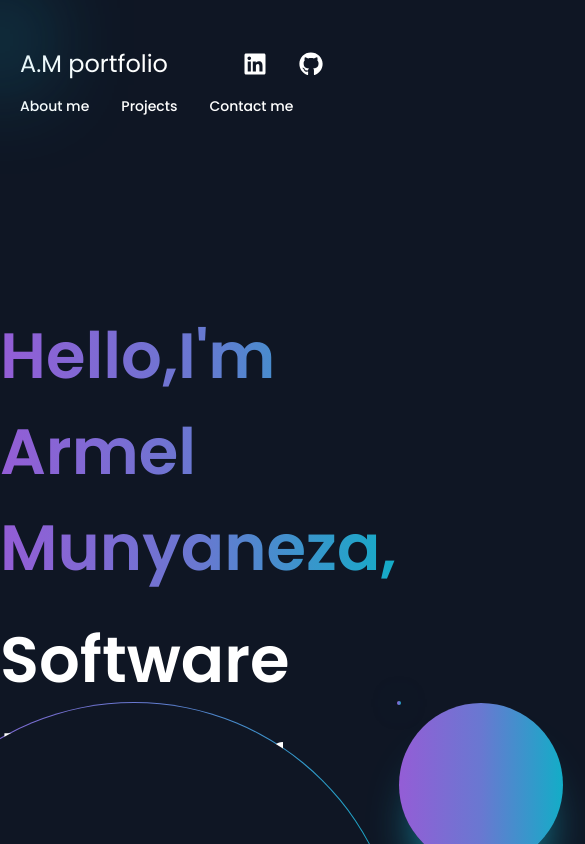
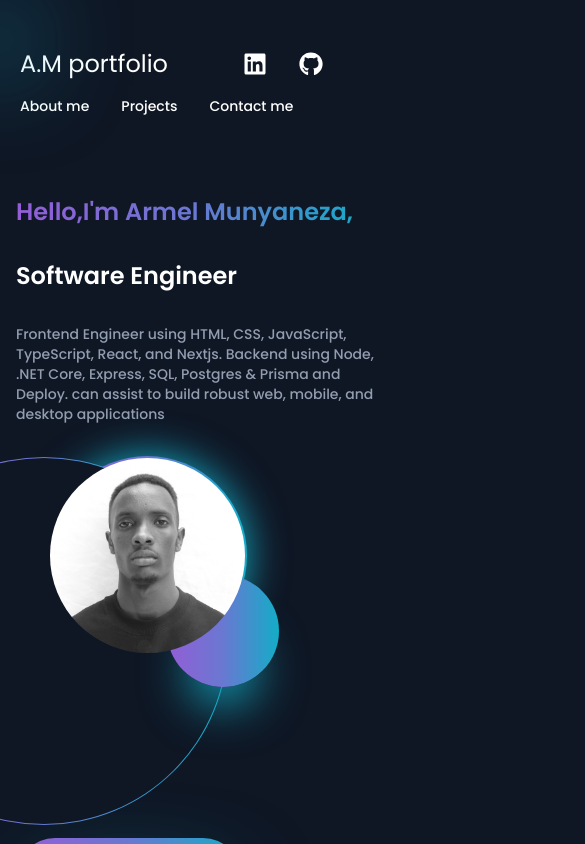
Before and after one commit to munyanezaarmel/portfolio, a Next.js app: page / in a window 390 px wide. Shown: the top 844 px of the page, 585 px wide, since content can reach past the window. Built offline with nearby package versions, Linux system fonts and the light colour scheme.

Commit message:
hero page responsive

```diff
--- a/app/components/About.tsx
+++ b/app/components/About.tsx
@@ -30,9 +30,9 @@ const experiences = [
 
 export default function About() {
   return (
-    <div className="flex justify-center items-center flex-col ml-40 mb-40 ">
+    <div className="flex justify-center md:items-center items-start flex-col ml-40 mb-40 mt-48 ">
       <h3 className="text-4xl text-white font-semibold mb-12">About me</h3>
-      <div className="bg-gray-900 p-6 rounded-lg w-[900px] mb-8 ">
+      <div className="bg-gray-900 p-6 rounded-lg lg:w-[900px] w-[400px]  mb-8 ">
         <p className="gray">
           As a dedicated software engineer, I bring a strong problem-solving
           mindset and technical proficiency to every project. With hands-on
--- a/app/components/Hero.tsx
+++ b/app/components/Hero.tsx
@@ -4,26 +4,24 @@ import Link from "next/link";
 
 export default function Hero() {
   return (
-    <div className="flex items-center justify-around mt-48 mb-64">
+    <div>
+      <div className=" md:flex md:items-center md:justify-around md:mt-48 mt-20  ">
         <div className="">
-        <p className="text text-hero font-semibold max-w-prose mb-4  ">
+          <p className="text md:mx-0 mx-4 md:text-6xl text-2xl  font-semibold max-w-prose mb-8  ">
             Hello,I&apos;m Armel Munyaneza,
           </p>
-        <p className=" text-white mb-4 text-hero font-semibold  ">
+          <p className="md:mx-0 mx-4 text-white mb-8 md:text-6xl text-2xl font-semibold  ">
             Software Engineer
           </p>
-        <p className="max-w-prose gray font-medium text-lg mb-8">
-          Frontend Engineer using HTML, CSS, JavaScript, TypeScript, React, and
-          Nextjs. Backend using Node, .NET Core, Express, SQL, Postgres & Prisma
-          and Deploy. can assist to build robust web, mobile, and desktop
-          applications
+          <p className="md:mx-0 mx-4 max-w-prose gray font-medium lg:text-lg text-sm mb-8 ">
+            Frontend Engineer using HTML, CSS, JavaScript, TypeScript, React,
+            and Nextjs. Backend using Node, .NET Core, Express, SQL, Postgres &
+            Prisma and Deploy. can assist to build robust web, mobile, and
+            desktop applications
           </p>
-        <a download href="/Armel Munyaneza-new-cv.pdf">
-          <button className="download-button">Download cv</button>
-        </a>{" "}
         </div>
 
-      <div className="container-profile ">
+        <div className="container-profile md:mx-0 mx-12">
           <div className="profile-glow-2 "></div>
           <div className="profile-glow"></div>
           <Image
@@ -35,5 +33,15 @@ export default function Hero() {
           />
         </div>
       </div>
+      <div className="md:ml-40 md:mt-0 mt-44 md:mx-0 mx-4">
+      <a download href="/Armel Munyaneza-new-cv.pdf">
+        <button className="download-button w-36 h-12 md:w-60 md:h-20 ">
+          Download cv
+        </button>
+      </a>
+
+      </div>
+
+    </div>
   );
 }
--- a/app/globals.css
+++ b/app/globals.css
@@ -45,8 +45,8 @@
 }
 .profile-glow {
   position: absolute;
-  height: 164px;
-  width: 164px;
+  height: 112px;
+  width: 112px;
   top: 60%;
   left: 60%;
   border-radius: 50%;
@@ -56,11 +56,35 @@
 .profile-glow-2 {
   position: absolute;
   border-radius: 50%;
-  height: 532px;
-  width: 532px;
+  height: 366px;
+  width: 366px;
   right: 10%;
   background: #0f1624;
 }
+@media (min-width: 768px) {
+  .profile-glow-2 {
+    position: absolute;
+    border-radius: 50%;
+    height: 532px;
+    width: 532px;
+    right: 10%;
+    background: #0f1624;
+  }
+  .profile-glow {
+    position: absolute;
+    height: 164px;
+    width: 164px;
+    top: 60%;
+    left: 60%;
+    border-radius: 50%;
+    background: linear-gradient(to right, #945dd6, #6978d1, #13adc7);
+    box-shadow: 0 40px 50px -23px #13adc7;
+  }
+
+
+}
+
+
 .profile-glow-2::before {
   position: absolute;
   border-radius: 50%;
@@ -99,7 +123,11 @@
   border-radius: 50%;
   display: block;
   position: relative;
+  width: 50vw;
+  height: auto;
+  max-width: 300px;
 }
+
 .text {
 
   background: var(--gradient-3);
@@ -171,3 +199,14 @@
 .text-1{
   color: #13adc7;
 }
+
+@media (min-width: 640px) {
+
+
+}
+
+
+
+@media (min-width: 1024px) {
+
+}
```
Lines whose indentation alone changed are shown as unchanged.
